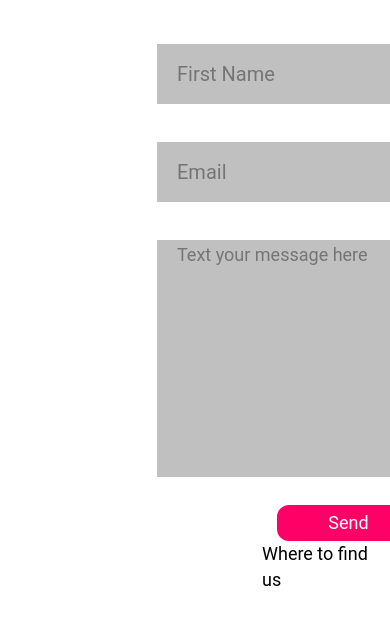
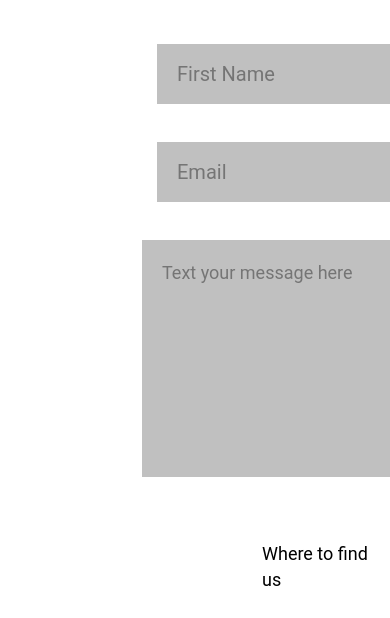
Before and after one commit to subhash-iiitm/lazylad-frontend, a PHP site: page /contact.php in a window 390 px wide; the page is wider, and only the part inside the window is pictured. Shown: the part 222-840 px from the top of that part. Run offline with PHP 8.4, Linux system fonts and the light colour scheme; some libraries are stand-ins or nearby versions.

Commit message:
about and contact php

```diff
--- a/about.html
+++ b/about.html
@@ -79,7 +79,7 @@
             <hr style="border:none;height: 1px;
 
     color: #333; background-color: #333; width:90%; margin-bottom:50px;margin-left:80px;">
-            <div class="row" style="margin-top:40px;">
+            <!--<div class="row" style="margin-top:40px;">
             <div class="col-lg-8 col-lg-offset-2 col-md-10 col-md-offset-1">
             <center><span style="color:red;font-family:robota;font-size:20px;">Our Vision</span></center></div></div>
             <div class="row" style="margin-top:30px;">
@@ -93,7 +93,7 @@
                 <p style="color:gray;font-family:robota;font-size:18px;">This man told me that he applied he quality management principles he helped establish in the ISO 9000 to the ten separate businesses he operates today. His businesses include a skateboard and BMX shop, a network of pawnshops, a consulting practice, a musical instruments shop, an Internet sales buisness, a real estate development and management firm, a firearms shop, a marine products online store, a standup paddleboards shops, and a visual displays store.</p>
                 <br>
             </div>
-            </div>
+            </div>-->
 
     </div>
     <hr>
--- a/contact.php
+++ b/contact.php
@@ -113,12 +113,12 @@
             <form id="contact-form" method="post" action="email.php">
             <div><input type="text" placeholder="First Name" name="cfname" class="contact" style="width:456px;height:60px;"></div>
             <div style="margin-top:38px;"><input type="email" placeholder="Email" name="cfemail" class="contact " style="width:456px;height:60px;"></div>
-            <div style="margin-top:38px;"><textarea class="contact" id="cfmessage" name="cfmessage" placeholder="Text your message here" style="width:456px;height:237px;padding-left:20px;" ></textarea></div>
+            <div style="margin-top:38px;"><textarea style="width:456px;height:237px;padding-left:20px;color:black;padding-top:20px;margin-left:-15px;" class="contact" id="cfmessage" name="cfmessage" placeholder="Text your message here"></textarea></div>
 
             <div class="container">
             <div class="row">
             <!--<div class="col-md-2" style="margin-top:32px;"><label name="document" style="color:#B0B0B0;font-size:14px; ">Attach Documents</label></div>  -->
-            <div class="col-md-3" style="margin-top:22px;"><button type="submit" style="background:#FF0066;border:none; border-radius: 12px;width:143px;height:36px;color:white;margin-left:105px;">Send</button></div>
+            <div class="col-md-3" style="margin-top:22px;margin-left:200px;"><button type="submit" style="background:#FF0066;border:none; border-radius: 12px;width:143px;height:36px;color:white;margin-left:105px;">Send</button></div>
             </div>
             </div>
             </form>
```
